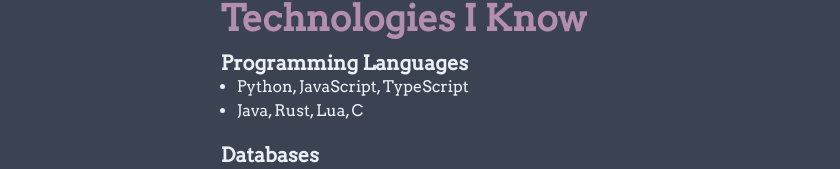
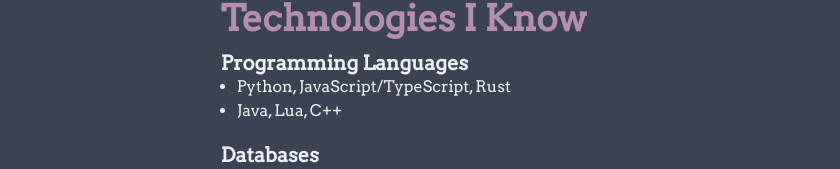
Before and after one commit to ja153903/jabbariao_dotcom, a Next.js app: page /resume in a window 1280 px wide. Shown: the part 605-774 px from the top of the page, without its empty margins (0-840 px from the left). Built offline with nearby package versions, Linux system fonts and the light colour scheme.

Commit message:
Changing up some things

```diff
--- a/pages/resume.tsx
+++ b/pages/resume.tsx
@@ -45,7 +45,7 @@ function Technologies() {
     <Section title="Technologies I Know">
       <ResumeListItem
         title="Programming Languages"
-        items={['Python, JavaScript, TypeScript', 'Java, Rust, Lua, C']}
+        items={['Python, JavaScript/TypeScript, Rust', 'Java, Lua, C++']}
       />
       <ResumeListItem
         title="Databases"
```
